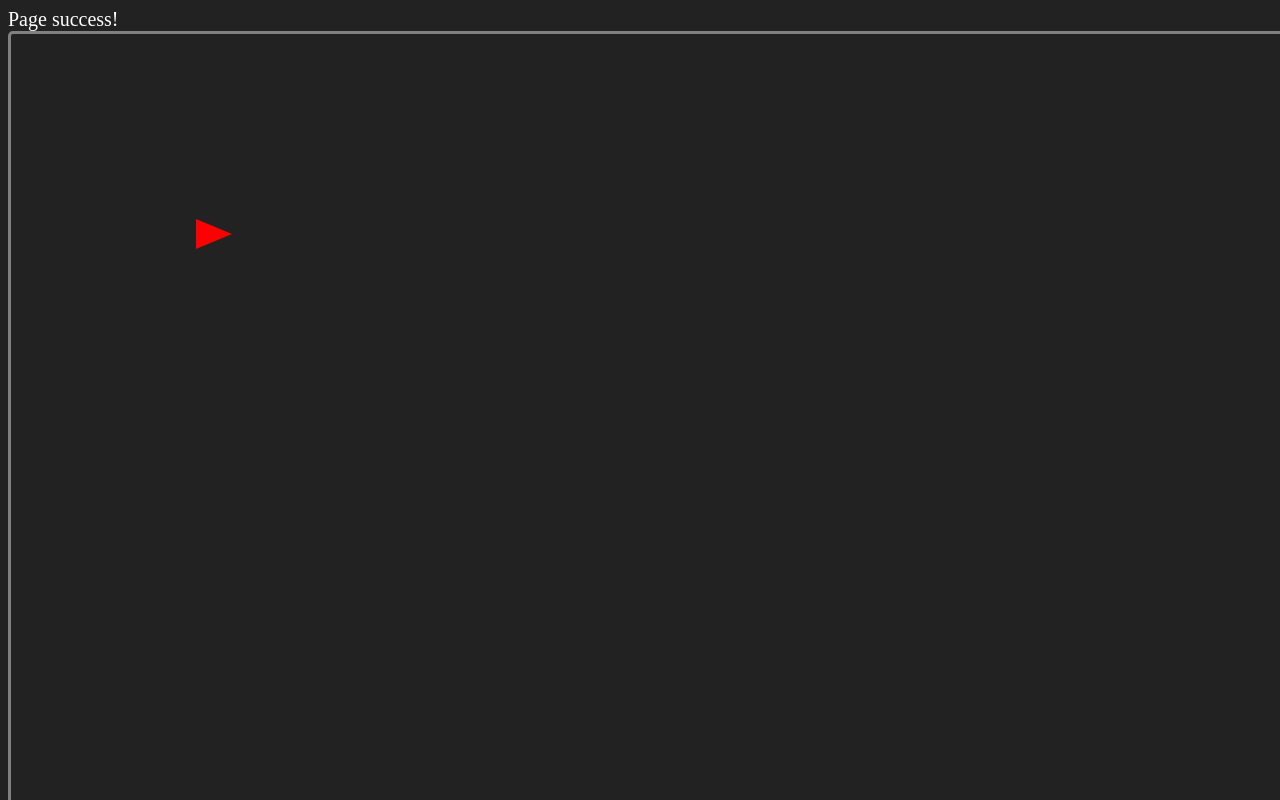
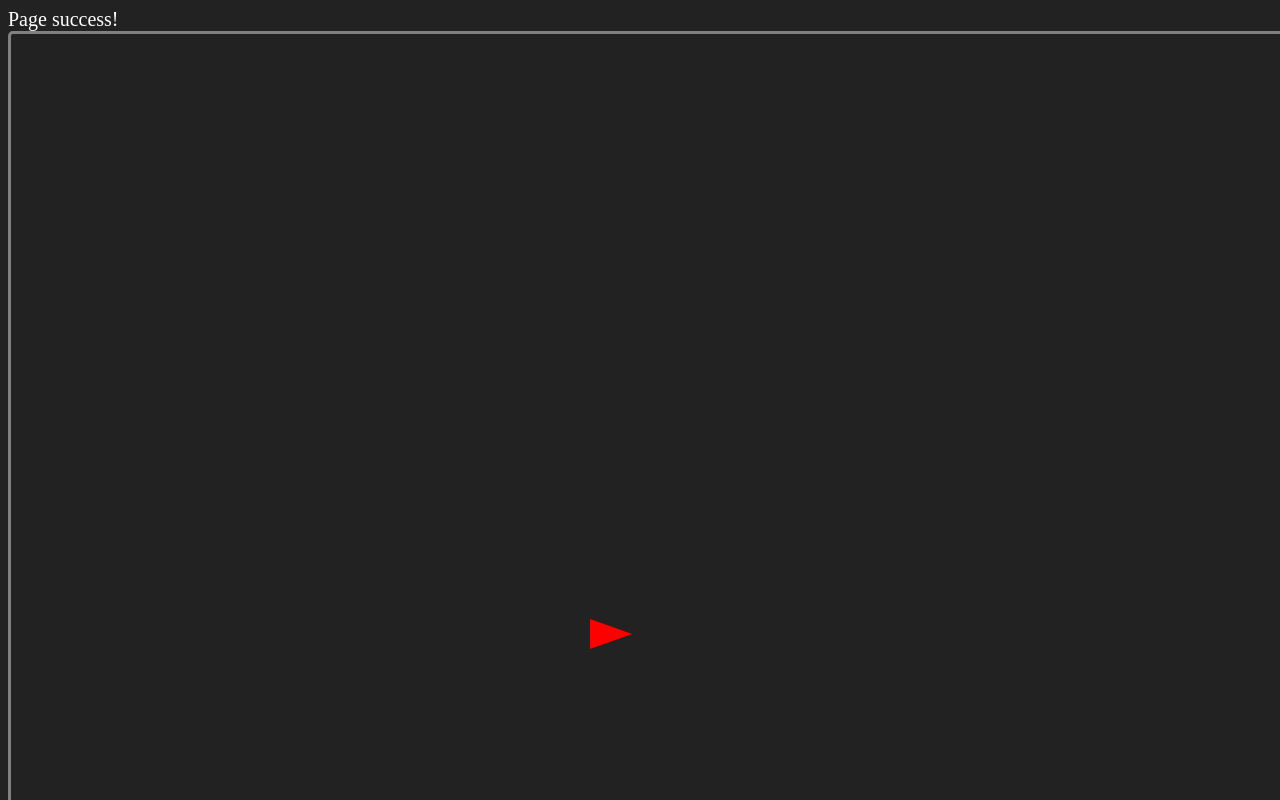
Before and after one commit to VividerAphid/DisasterSpaceGame, a plain HTML site: page index.html in a window 1280 px wide. Shown: the top 800 px of the page. Drawn offline with Linux system fonts and the light colour scheme.

Commit message:
Triangles are no longer bothering me. Added scaling and rotating properly

```diff
--- a/index.html
+++ b/index.html
@@ -5,7 +5,7 @@
 
     <script src="js/utils.js"></script>
     <script src="js/art.js"></script>
-    <script src="js/entities.js"></script>
+    <script src="js/classes/entities.js"></script>
     <script src="js/main.js"></script>
 
 </head>
--- a/js/art.js
+++ b/js/art.js
@@ -1,6 +1,7 @@
 class art{
     constructor(ctx){
         this.G = ctx;
+        this.scale = 3;
     }
 
     renderEntities(entities){
@@ -9,16 +10,23 @@ class art{
 
     drawTriangle(triangle){
         let g = this.G;
+        let baseWidth = 5;
+        let height = 7;
+        let scaledX = triangle.x * this.scale;
+        let scaledY = triangle.y * this.scale;
+        g.save();
         g.fillStyle = triangle.color;
         g.strokeStyle = triangle.color;
-        g.translate(triangle.x, triangle.y);
-        g.rotate(90 * Math.PI / 180);
-        g.translate(-triangle.x, -triangle.y);
+        g.translate(scaledX, scaledY);
+        g.rotate(triangle.direction);
+        g.translate(-scaledX, -scaledY);
         g.beginPath();
-        g.moveTo(triangle.x-15, triangle.y+15);
-        g.lineTo(triangle.x+15, triangle.y+15);
-        g.lineTo(triangle.x, triangle.y-21);
+        g.moveTo(scaledX-(baseWidth*this.scale), scaledY+(height*this.scale));
+        g.lineTo(scaledX+(baseWidth*this.scale), scaledY+(height*this.scale));
+        g.lineTo(scaledX, scaledY-(height*this.scale));
+        g.closePath();
         g.fill();
+        g.restore();
     }
 
     drawPlanet(plan){
--- a/js/entities.js
+++ b/js/classes/entities.js
@@ -1,13 +1,20 @@
 class entity{
-    constructor(nm){
+    constructor(nm, x, y, col){
         this.id = generateUUID();
         this.name = nm;
+        this.direction = 0; //0-360 value for my sanity
+        this.speed = 0; //unknown how units will work here yet
+        this.x = x;
+        this.y = y;
+        this.color = col;
     }
     printId(){console.log(this.id);}
 }
 
 class ship extends entity{
-
+    constructor(nm, x, y, col){
+        super(nm, x, y, col);
+    }
 }
 
 class projectile extends entity{
--- a/js/runner.js
+++ b/js/runner.js
@@ -1,15 +1,16 @@
 (function(){
     let entities = [];
 
-    for(let r = 0; r < 15; r++){
-        entities.push(new entity("TesteBOi"+r));
-        //entities[r].printId();
-    }
-    console.log(entities);
+    entities.push(new ship("Flapping Lighthouse", 200, 200, "#f00"));
+    entities.push(new ship("Swooping Tower", 300, 300, "#00f"));
+
+    entities[0].direction = 90 * Math.PI/180;
+    entities[1].direction = 180 * Math.PI/180;
 
     mapCan.width = 1500;
     mapCan.height = 1500;
     let ctx = mapCan.getContext("2d");
     let artist = new art(ctx);
-    artist.drawTriangle({x: 200, y: 200, color: "#f00"});
+    artist.drawTriangle(entities[0]);
+    artist.drawTriangle(entities[1]);
 })();
```
